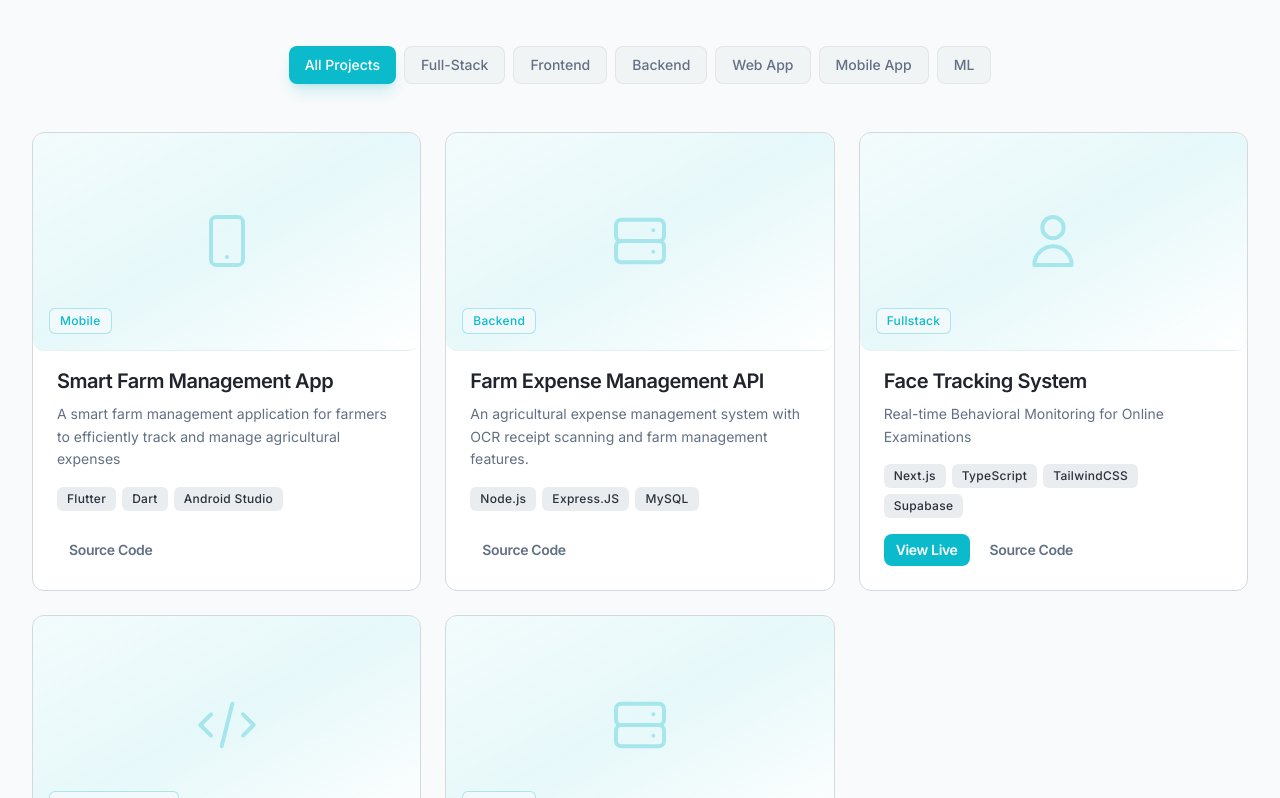
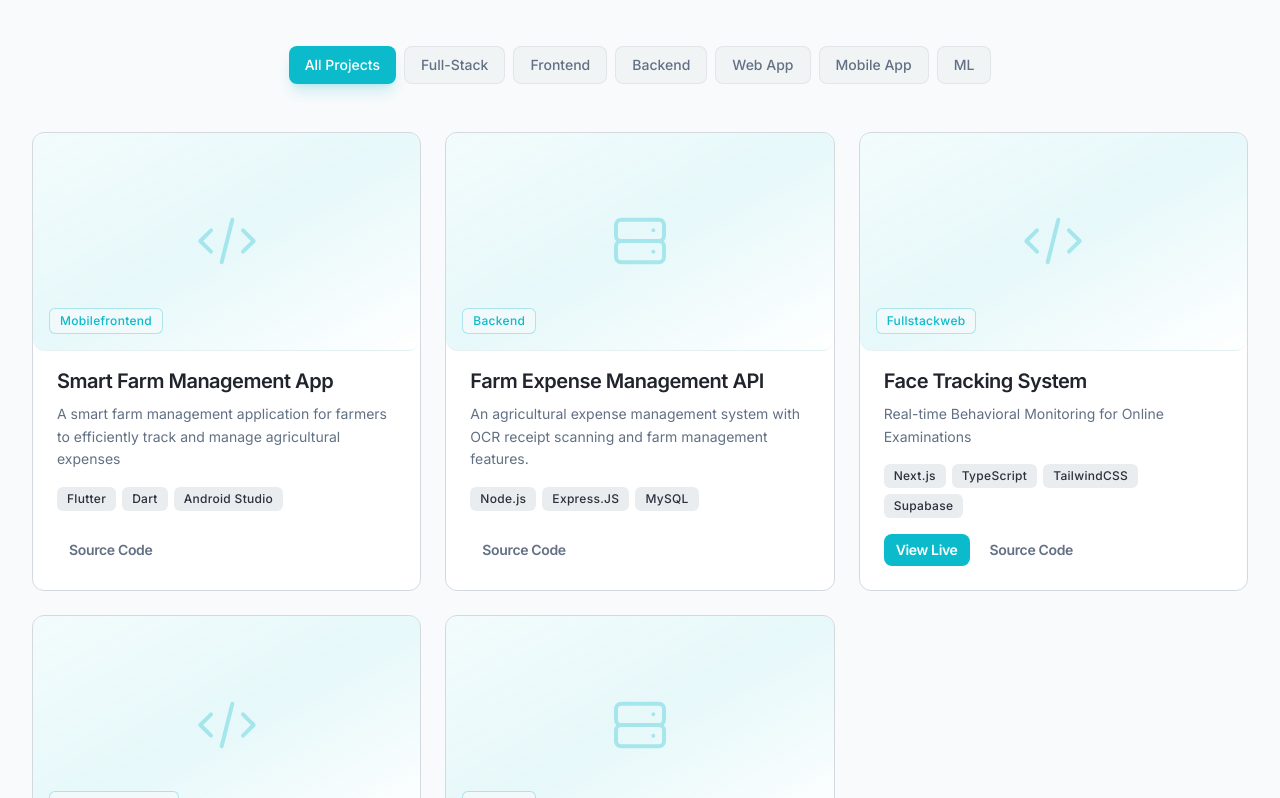
Before and after one commit to Watthana65022128/my-portfolio, a Next.js app: page / in a window 1280 px wide. Shown: the part 2362-3160 px from the top of the page. Built offline with nearby package versions, Linux system fonts and the light colour scheme.

Commit message:
feat: update project category handling to support multiple categories and adjust related components

```diff
--- a/src/components/features/project/ProjectCard.tsx
+++ b/src/components/features/project/ProjectCard.tsx
@@ -51,7 +51,7 @@ export default function ProjectCard({ project }: ProjectCardProps) {
       {/* Icon Header - Minimalist with cyan accent */}
       <div className="relative aspect-video bg-gradient-to-br from-primary/5 via-primary/10 to-transparent rounded-xl -m-6 mb-4 overflow-hidden border-b border-border/30">
         <div className="absolute inset-0 flex items-center justify-center text-primary/30 transition-all duration-300 group-hover:text-primary/50 group-hover:scale-105">
-          {getCategoryIcon(project.category)}
+          {getCategoryIcon(project.category as string)}
         </div>
         {project.featured && (
           <Badge
--- a/src/components/sections/ProjectsSection.tsx
+++ b/src/components/sections/ProjectsSection.tsx
@@ -11,7 +11,11 @@ export default function ProjectsSection() {
 
   const filteredProjects = selectedCategory === "all"
     ? projects
-    : projects.filter((project) => project.category === selectedCategory);
+    : projects.filter((project) =>
+        Array.isArray(project.category)
+          ? project.category.includes(selectedCategory)
+          : project.category === selectedCategory
+      );
 
   const featuredProjects = projects.filter((project) => project.featured);
 
--- a/src/data/projects.ts
+++ b/src/data/projects.ts
@@ -12,7 +12,7 @@ export const projects: Project[] = [
       "Dart",
       "Android Studio",
     ],
-    category: "mobile",
+    category: ["mobile", "frontend"],
     githubUrl: "https://github.com/Watthana65022128/agricultural-expense-management-app",
     featured: false,
     date: "2024-01",
@@ -36,7 +36,7 @@ export const projects: Project[] = [
       "Real-time Behavioral Monitoring for Online Examinations",
     image: "/images/projects/agricultural-app.jpg",
     technologies: ["Next.js", "TypeScript", "TailwindCSS", "Supabase"],
-    category: "fullstack",
+    category: ["fullstack", "web"],
     liveUrl: "https://face-tracking-system.vercel.app/login",
     githubUrl: "https://github.com/Watthana65022128/face-tracking-system",
     featured: false,
--- a/src/types/index.ts
+++ b/src/types/index.ts
@@ -6,7 +6,7 @@ export interface Project {
   longDescription?: string;
   image: string;
   technologies: string[];
-  category: ProjectCategory;
+  category: ProjectCategory | ProjectCategory[];
   liveUrl?: string;
   githubUrl?: string;
   featured: boolean;
```
